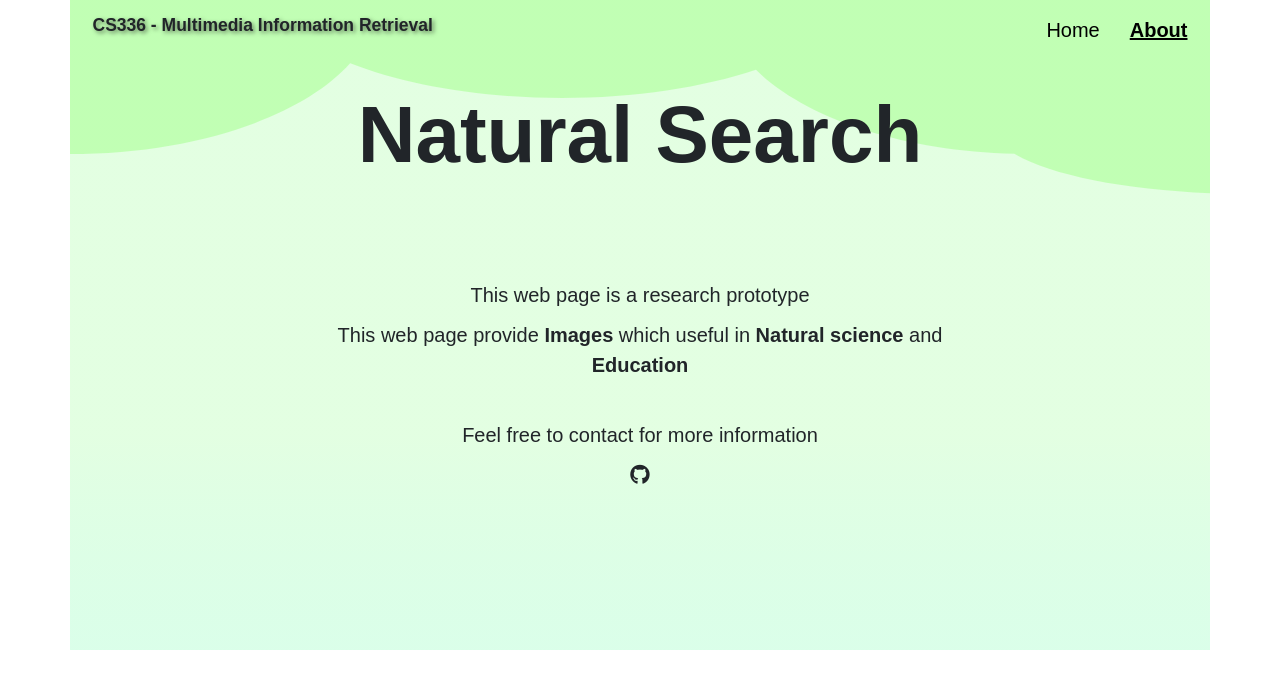
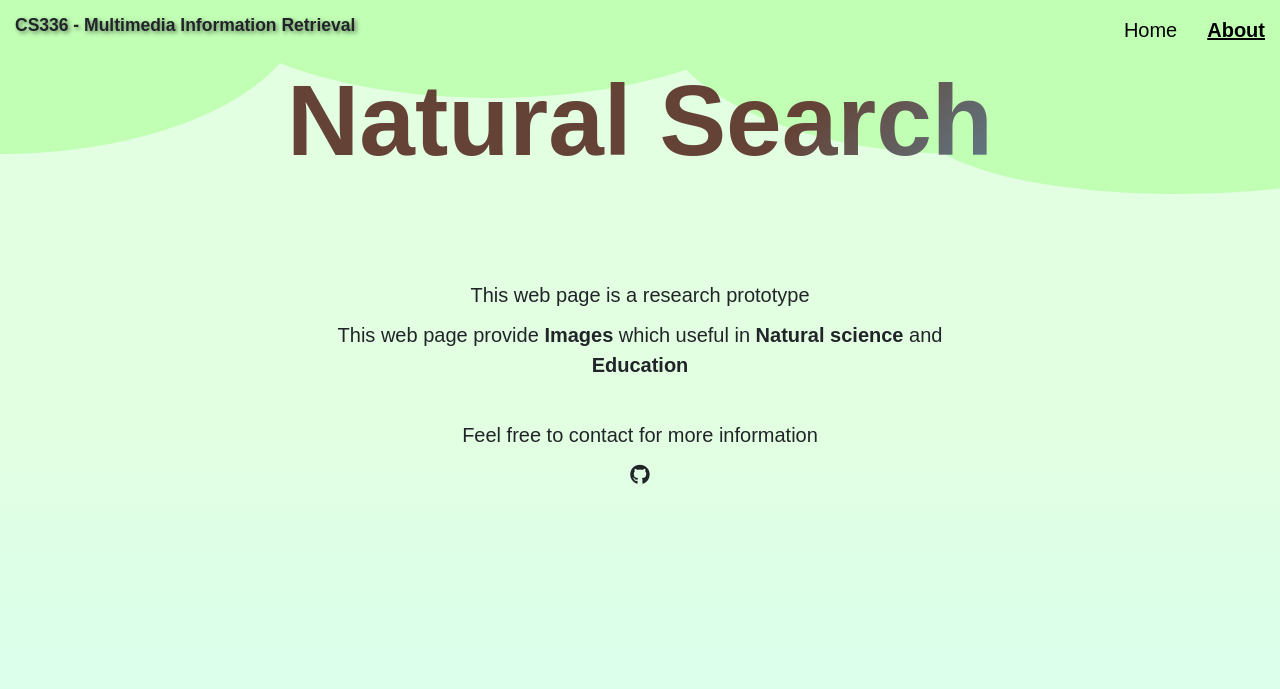
Before and after one commit to MysteryRune/CS336_Search-engine-with-ImageBind, a Django app: page /about/ in a window 1280 px wide. Shown: the top 689 px of the page. Run offline with Django 4.2, Linux system fonts and the light colour scheme.

Commit message:
fixed UI

```diff
--- a/mysite/static/css/about.css
+++ b/mysite/static/css/about.css
@@ -9,11 +9,6 @@ html {
     scroll-behavior: smooth;
     line-height: 1.5;
     font-size: 62.5%;
-}
-
-.container {
-    background-image: url(../img/Background.svg);
-    height: 650px;
 }
 
 /* header */
@@ -39,8 +34,12 @@ html {
 }
 
 /* content */
-.content {
+.content-about {
     font-size: 20px;
     margin-top: 85px;
     font-weight: 500;
 }
+
+.text-center {
+    text-align: center;
+}
--- a/mysite/static/css/retrieval.css
+++ b/mysite/static/css/retrieval.css
@@ -9,11 +9,6 @@ html {
     scroll-behavior: smooth;
     line-height: 1.5;
     font-size: 62.5%;
-}
-
-.container {
-    background-image: url(../img/Background.svg);
-    height: 700px;
 }
 
 /* header */
--- a/mysite/static/css/style.css
+++ b/mysite/static/css/style.css
@@ -11,9 +11,8 @@ html {
     font-size: 62.5%;
 }
 
-.container {
+body {
     background-image: url(../img/Background.svg);
-    height: 700px;
 }
 
 /* header */
@@ -27,6 +26,8 @@ html {
     color: #000;
     text-decoration: none;
 }
+
+
 
 .active {
     text-decoration: underline !important;
--- a/mysite/static/css/welcome_page.css
+++ b/mysite/static/css/welcome_page.css
@@ -15,11 +15,6 @@ body {
     background-image: url(../img/Background.svg);
 }
 
-/* .container {
-    background-image: url(../img/Background.svg);
-    height: 700px;
-} */
-
 /* header */
 .header h3 {
     text-shadow: 2px 2px 4px rgba(0, 0, 0, 0.5);
@@ -30,7 +25,7 @@ body {
     text-align: center;
     padding-top: 10%;
     padding-bottom: 0%;
-    font-size: xxx-large;
+    font-size: xx-large;
     font-weight: 750;
     /* border: 3px solid #73AD21; */
 }
@@ -89,12 +84,6 @@ body {
     }
 }
 
-.nav a {
-    font-size: 20px;
-    color: #000;
-    text-decoration: none;
-}
-
 .active {
     text-decoration: underline !important;
     font-weight: 700;
@@ -103,15 +92,6 @@ body {
 .title p {
     font-size: 80px;
     font-weight: 700;
-}
-
-/* content */
-.content {
-    width: 700px;
-    height: 250px;
-    background-color: rgba(255, 255, 255, 0.7);
-    border-radius: 25px;
-    border: 2px dashed #333;
 }
 
 #fileUpload {
--- a/mysite/templates/about.html
+++ b/mysite/templates/about.html
@@ -23,9 +23,10 @@
     />
     {% comment %} <link rel="stylesheet" href="./css/about.css"> {% endcomment %}
     <link rel="stylesheet" href="{% static 'css/about.css' %}">
+    <link rel="stylesheet" href="{% static 'css/welcome_page.css' %}">
 </head>
 <body>
-    <div class="container">
+    <div>
         <div class="header d-flex justify-content-between mx-4 pt-4">
             <h3>CS336 - Multimedia Information Retrieval</h3>
             <div class="nav">
@@ -33,10 +34,10 @@
                 <a href="" class="active">About</a>
             </div>
         </div>
-        <div class="title text-center mt-5">
+        <div class="linear-wipe">
             <p>Natural Search</p>
         </div>
-        <div class="content text-center">
+        <div class="content-about text-center">
             <p>This web page is a research prototype</p>
             <p>This web page provide <b>Images</b> which useful in <b>Natural science</b> and <br> <b>Education</b></p>
             <br>
```
Also changed, not shown: mysite/templates/index.html (+3 -4 lines).
